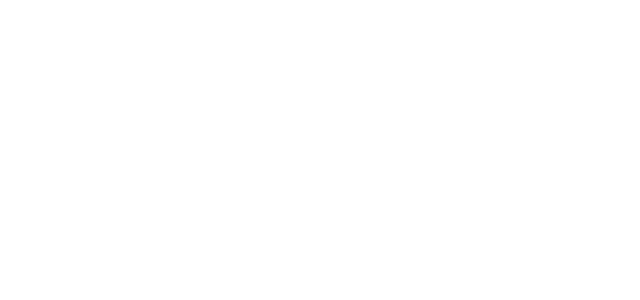
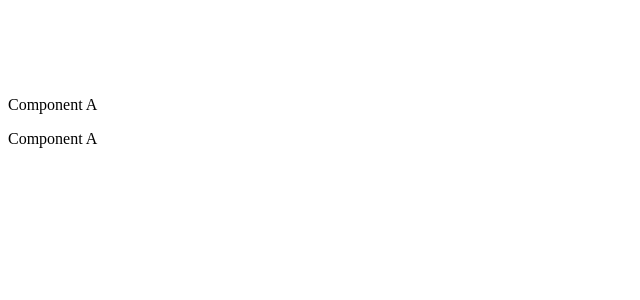
Before and after one commit to yuayuz/vue-learning, a Vue app in the folder vue/: page /ComponentRegistration in a window 1280 px wide. Before the commit this address had no page. Shown: the top 300 px of the page, without its empty margins (0-640 px from the left). Built offline with nearby package versions, Linux system fonts and the light colour scheme.

Commit message:
add `ComponentRegistration`

```diff
--- /dev/null
+++ b/vue/src/components/ComponentA.vue
@@ -0,0 +1,7 @@
+<script setup lang="ts"></script>
+
+<template>
+  <p>Component A</p>
+</template>
+
+<style scoped></style>
--- a/vue/src/router/index.ts
+++ b/vue/src/router/index.ts
@@ -12,6 +12,7 @@
 import Watchers from '@/views/vueBasics/Watchers.vue'
 import TemplateRefs from '@/views/vueBasics/TemplateRefs.vue'
 import ComponentsBasics from '@/views/vueBasics/ComponentsBasics.vue'
+import ComponentRegistration from '@/views/ComponentsIn-Depth/ComponentRegistration.vue'
 
 const router = createRouter({
   history: createWebHistory(import.meta.env.BASE_URL),
@@ -80,6 +81,11 @@
       path: '/ComponentsBasics',
       name: 'ComponentsBasics',
       component: ComponentsBasics
+    },
+    {
+      path: '/ComponentRegistration',
+      name: 'ComponentRegistration',
+      component: ComponentRegistration
     }
   ]
 })
--- /dev/null
+++ b/vue/src/views/ComponentsIn-Depth/ComponentRegistration.vue
@@ -0,0 +1,10 @@
+<template>
+  <ComponentA />
+  <!--  vue 支持将模板中使用 kebab-case 的标签解析为使用 PascalCase 注册的组件-->
+  <Component-A />
+</template>
+<script setup lang="ts">
+// 局部注册：在父组件中显式导入，而且只能在父组件中使用。组件依赖关系更加明确，并且对 tree-shaking更加友好
+import ComponentA from '@/components/ComponentA.vue'
+</script>
+<style scoped></style>
--- a/vue/src/views/Home.vue
+++ b/vue/src/views/Home.vue
@@ -11,6 +11,7 @@
   <button @click="handleRouter('Watchers')">Watchers</button>
   <button @click="handleRouter('TemplateRefs')">Template Refs</button>
   <button @click="handleRouter('ComponentsBasics')">Components Basics</button>
+  <button @click="handleRouter('ComponentRegistration')">Component registration</button>
 </template>
 <script setup lang="ts">
 import router from '@/router'
```
